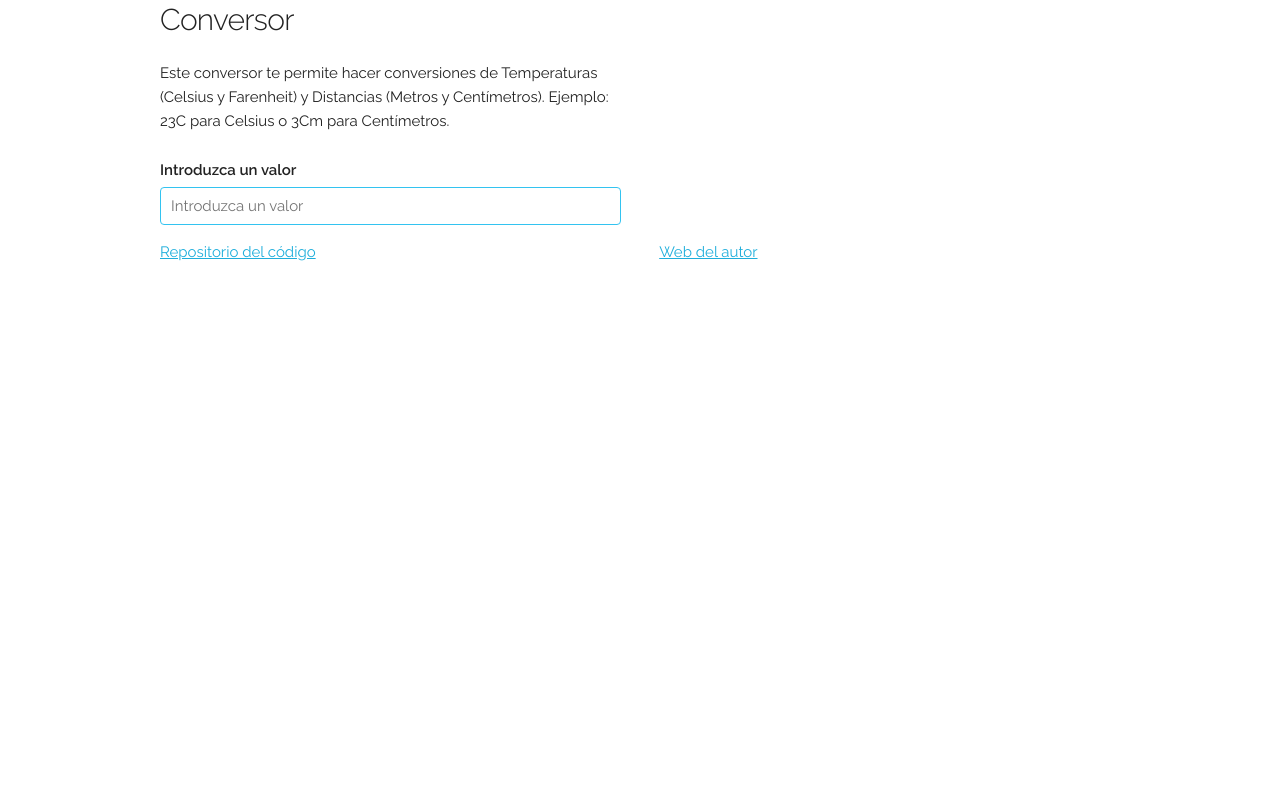
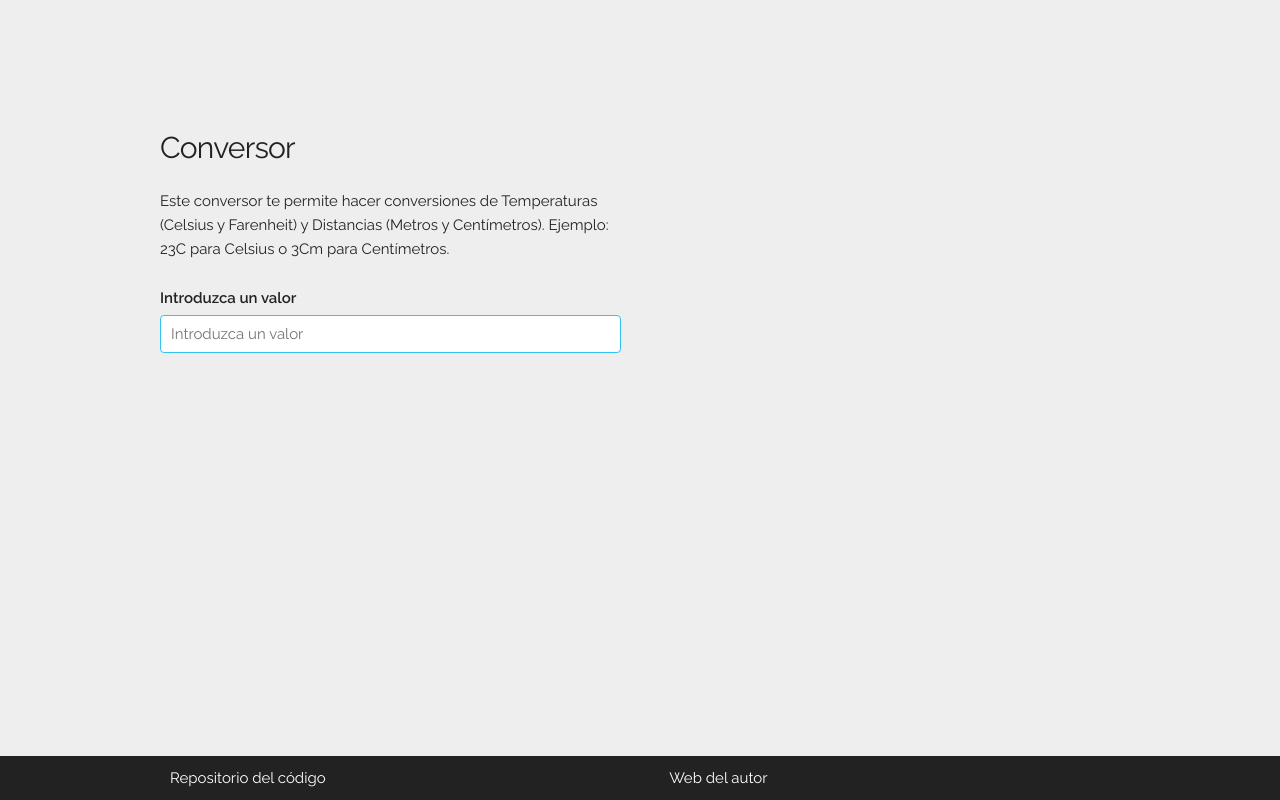
Before and after one commit to alu0100536652/STW05, a website: page index.html in a window 1280 px wide. Drawn offline with Linux system fonts and the light colour scheme.

Commit message:
Añadiendo estilo

```diff
--- a/assets/css/custom.css
+++ b/assets/css/custom.css
@@ -0,0 +1,36 @@
+html {
+    background-color: #eee;
+}
+
+
+footer {
+    position: fixed;
+    bottom: 0;
+    left: 0;
+    width: 100%;
+    padding: 10px;
+    background-color: #222;
+}
+
+footer a {
+    color: #FFF;
+    text-decoration: none;
+}
+
+.app {
+    margin-top: 10%;
+}
+
+h4 {
+    font-weight: 500;
+}
+
+span {
+    color: green;
+}
+
+@media (max-width: 550px) {
+    footer {
+        text-align: center;
+    }
+}
--- a/index.html
+++ b/index.html
@@ -30,7 +30,7 @@
 </head>
 <body>
 
-  <div class="container">
+  <div class="container app">
     <h4>Conversor</h4>
     <div class="row">
       <div class="one-half column">
```
